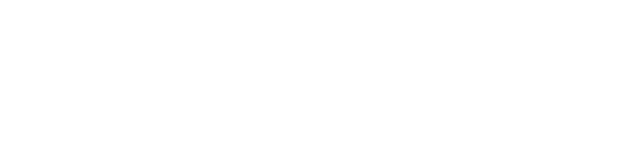
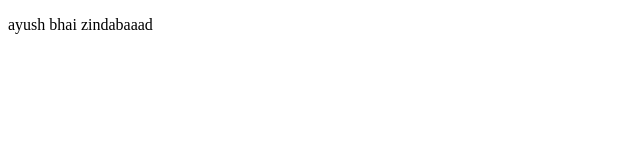
Before and after one commit to Harshita5102004/centilytics-training, a plain HTML site: page day1.html in a window 1280 px wide. Shown: the whole page, without its empty margins (0-640 px from the left). Drawn offline with Linux system fonts and the light colour scheme.

Commit message:
second commit

```diff
--- a/day1.html
+++ b/day1.html
@@ -6,6 +6,7 @@
     <title>Document</title>
 </head>
 <body>
+    <p>ayush bhai zindabaaad</p>
 
 </body>
 </html>
```
